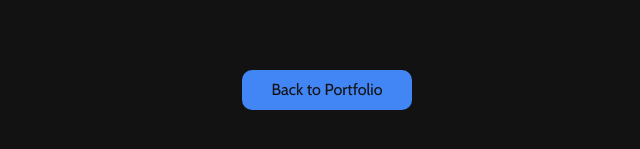
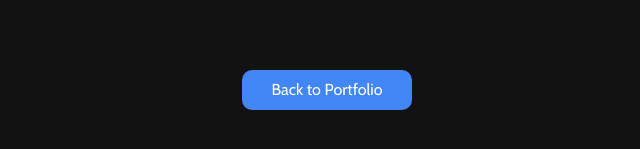
Before and after one commit to Gage-Dev/Couch-n, a plain HTML site: page index.html in a window 1280 px wide. Shown: the part 535-684 px from the top of the page, without its empty margins (313-953 px from the left). Drawn offline with nearby package versions, Linux system fonts and the light colour scheme.

Commit message:
font color

```diff
--- a/index.css
+++ b/index.css
@@ -42,7 +42,7 @@ body, html {
 
   .button {
     background-color: #fff;
-    color:rgb(18, 18, 18);
+    color:#fff;
     margin-top: 40px;
     width: 150px;
     height: 20px;
```
